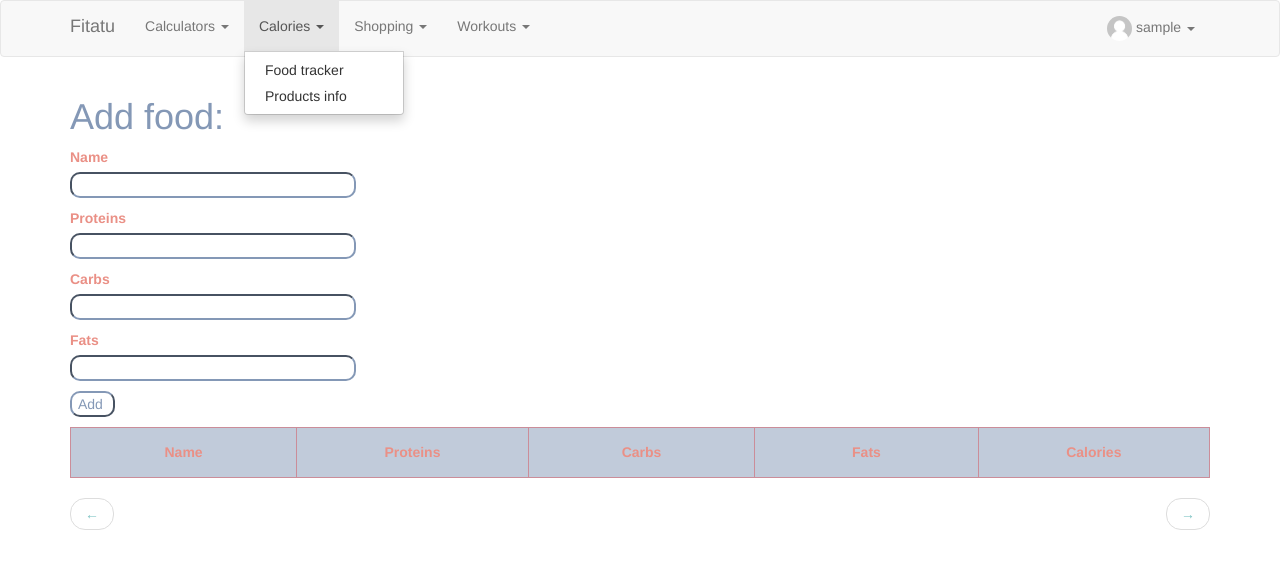
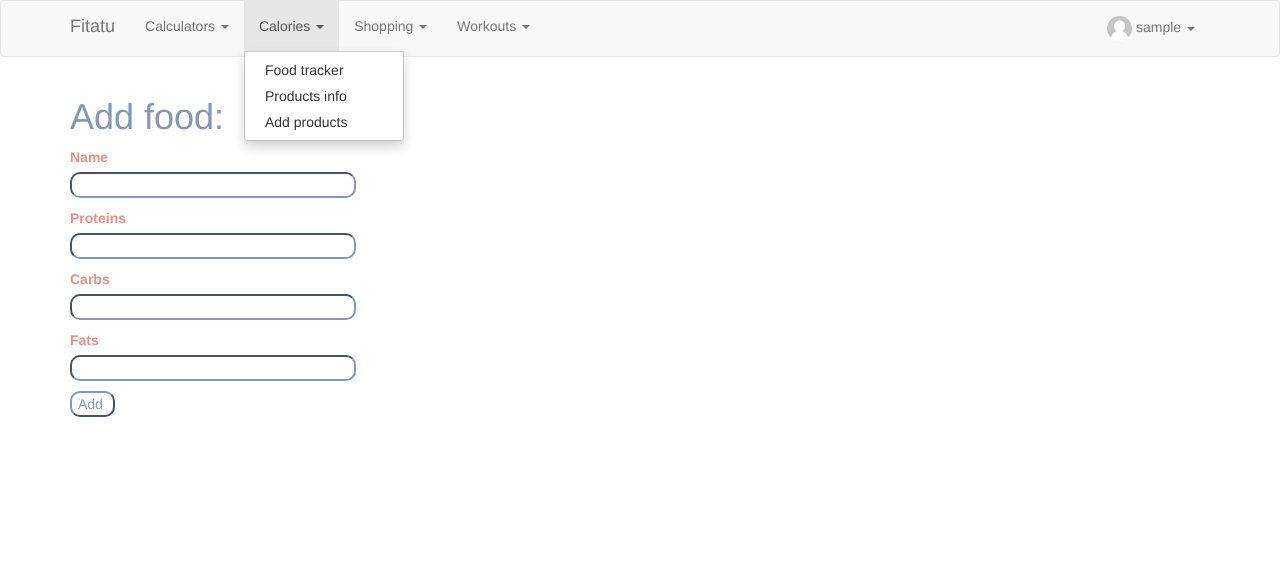
Before and after one commit to domittaa/fitatu, a Flask app: page /add in a window 1280 px wide, after a click on "Calories". Shown: the top 569 px of the page. Run offline with Flask 2, Linux system fonts and the light colour scheme; the visitor is signed in with stand-in values (Sample User, id 1); data comes from the database, SQL or seed files in the repository; data that the repository does not hold is empty; some libraries are stand-ins or nearby versions.

Commit message:
search in product info, seperate add product

```diff
--- a/app/food/routes.py
+++ b/app/food/routes.py
@@ -12,7 +12,6 @@ from flask_login import login_required, current_user
 @bp.route('/add', methods=['GET', 'POST'])
 def add():
     form = FoodForm()
-    page = request.args.get('page', 1, type=int)
 
     if form.validate_on_submit():
         name = form.name.data.capitalize()
@@ -29,12 +28,27 @@ def add():
             flash(f'{check_if_product_in_database.name} already in database!')
         return redirect(url_for('food.add'))
 
+    return render_template('food/add.html', form=form)
+
+
+@bp.route('/products', methods=['GET', 'POST'])
+@login_required
+def products_info():
+    page = request.args.get('page', 1, type=int)
+    form = SearchForm()
+    if form.validate_on_submit():
+        name = form.name.data
+        search = "%{}%".format(name)
+        products = Food.query.filter(Food.name.like(search)).all()
+        if products:
+            return render_template('food/products_info.html', food=products, form=form)
+        else:
+            flash(f'Cant find {name} in our database.')
+
     products = Food.query.order_by('name').paginate(page, current_app.config['ITEMS_PER_PAGE'], False)
-    next_url = url_for('food.add', page=products.next_num) if products.has_next else None
-    prev_url = url_for('food.add', page=products.prev_num) if products.has_prev else None
-
-    return render_template('food/add.html', form=form, food=products.items,
-                           next_url=next_url, prev_url=prev_url)
+    next_url = url_for('food.products_info', page=products.next_num) if products.has_next else None
+    prev_url = url_for('food.products_info', page=products.prev_num) if products.has_prev else None
+    return render_template('food/products_info.html', food=products.items, next_url=next_url, prev_url=prev_url, form=form)
 
 
 @bp.route('/tracker', defaults={'time': datetime.today().strftime('%Y-%m-%d')}, methods=['GET', 'POST'])
--- a/app/static/style.css
+++ b/app/static/style.css
@@ -5,6 +5,7 @@ td, th {
   text-align: center;
     position: relative;
     padding: 5px 10px;
+
 }
 
 th {
@@ -70,7 +71,7 @@ tr.strikeout td:before {
     box-shadow: none!important;
 }
 
-h1, h2, h4 {
+h1, h2, h4, .index {
     color: RGB(132,152,182);
 }
 
--- a/app/templates/auth/login.html
+++ b/app/templates/auth/login.html
@@ -13,7 +13,7 @@
         </p>
         <p>
             {{ form.password.label }}<br>
-            {{ form.password(size=32) }}
+            {{ form.password(size=32, class='select') }}
             {% for error in form.password.errors %}
             <span style="color: red;">[{{ error }}]</span>
             {% endfor %}
--- a/app/templates/base.html
+++ b/app/templates/base.html
@@ -40,7 +40,8 @@
                        aria-haspopup="true" aria-expanded="false">Calories <span class="caret"></span></a>
                         <ul class="dropdown-menu" aria-labelledby="dropdownMenuButton">
                             <li><a href="{{ url_for('food.tracker') }}">Food tracker</a></li>
-                            <li><a href="{{ url_for('food.add') }}">Products info</a></li>
+                            <li><a href="{{ url_for('food.products_info') }}">Products info</a></li>
+                            <li><a href="{{ url_for('food.add') }}">Add products</a></li>
                         </ul>
                     </li>
                     <li class="dropdown">
--- a/app/templates/food/add.html
+++ b/app/templates/food/add.html
@@ -30,38 +30,4 @@
         </p>
         <p>{{ form.submit() }}</p>
     </form>
-
-    <table>
-    <tr>
-        <th>Name</th>
-        <th>Proteins</th>
-        <th>Carbs</th>
-        <th>Fats</th>
-        <th>Calories</th>
-    </tr>
-        {% for food in food %}
-    <tr>
-            <td>{{ food.name }}</td>
-            <td>{{ food.proteins }}</td>
-            <td>{{ food.carbs }}</td>
-            <td>{{ food.fats }}</td>
-            <td>{{ food.calories }}</td>
-      {% endfor %}
-    </tr>
-    </table>
-
-<nav aria-label="...">
-        <ul class="pager">
-            <li class="previous{% if not prev_url %} disabled{% endif %}">
-                <a style="color: rgb(127,196,196);" href="{{ prev_url or '#' }}">
-                    <span aria-hidden="true">&larr;</span>
-                </a>
-            </li>
-            <li class="next{% if not next_url %} disabled{% endif %}">
-                <a style="color: rgb(127,196,196);" href="{{ next_url or '#' }}">
-                    <span aria-hidden="true">&rarr;</span>
-                </a>
-            </li>
-        </ul>
-    </nav>
  {% endblock %}
--- a/app/templates/food/tracker.html
+++ b/app/templates/food/tracker.html
@@ -55,12 +55,11 @@
     </tr>
     </table>
     <br>
-    <h4>Choose different day:</h4>
+    <h4>Choose a different day:</h4>
     <form action="" method="post">
         {{ date_form.hidden_tag() }}
         <p>
-            {{ date_form.date.label }}<br>
-            {{ date_form.date() }}
+            {{ date_form.date(class='select') }}
         </p>
         <p>{{ date_form.submit() }}</p>
     </form>
--- a/app/templates/shopping/week_menu.html
+++ b/app/templates/shopping/week_menu.html
@@ -9,7 +9,7 @@
             <th>
                 Monday <br>
                 {{ week['monday'] }}<br>
-                <a href="{{ url_for('shopping.daily_menu', day=week['monday']) }}">Detail</a>
+                <a href="{{ url_for('shopping.daily_menu', day=week['monday']) }}">Details</a>
             </th>
             <th>
                 Tuesday <br>
```
Also changed, not shown: app/templates/food/products_info.html (added, +50 -0 lines), app/templates/profile/index.html (+12 -10 lines).
